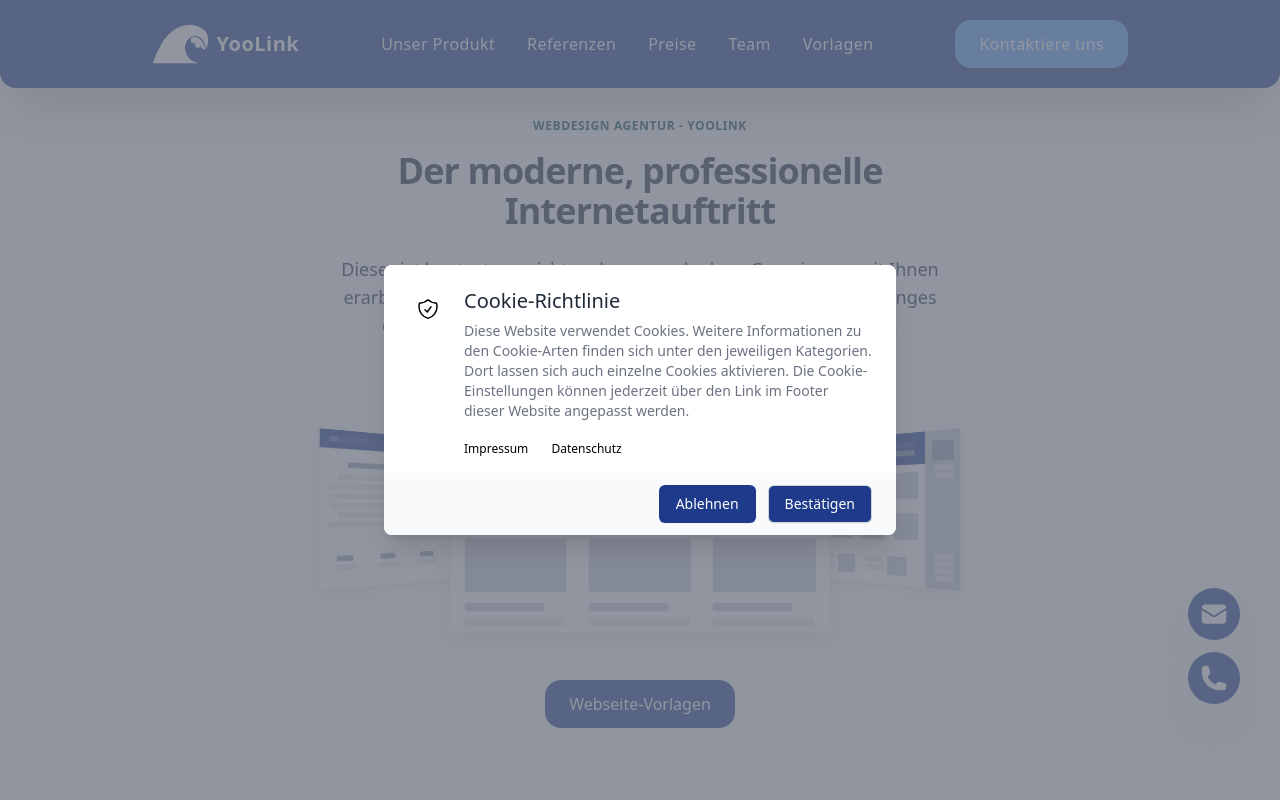
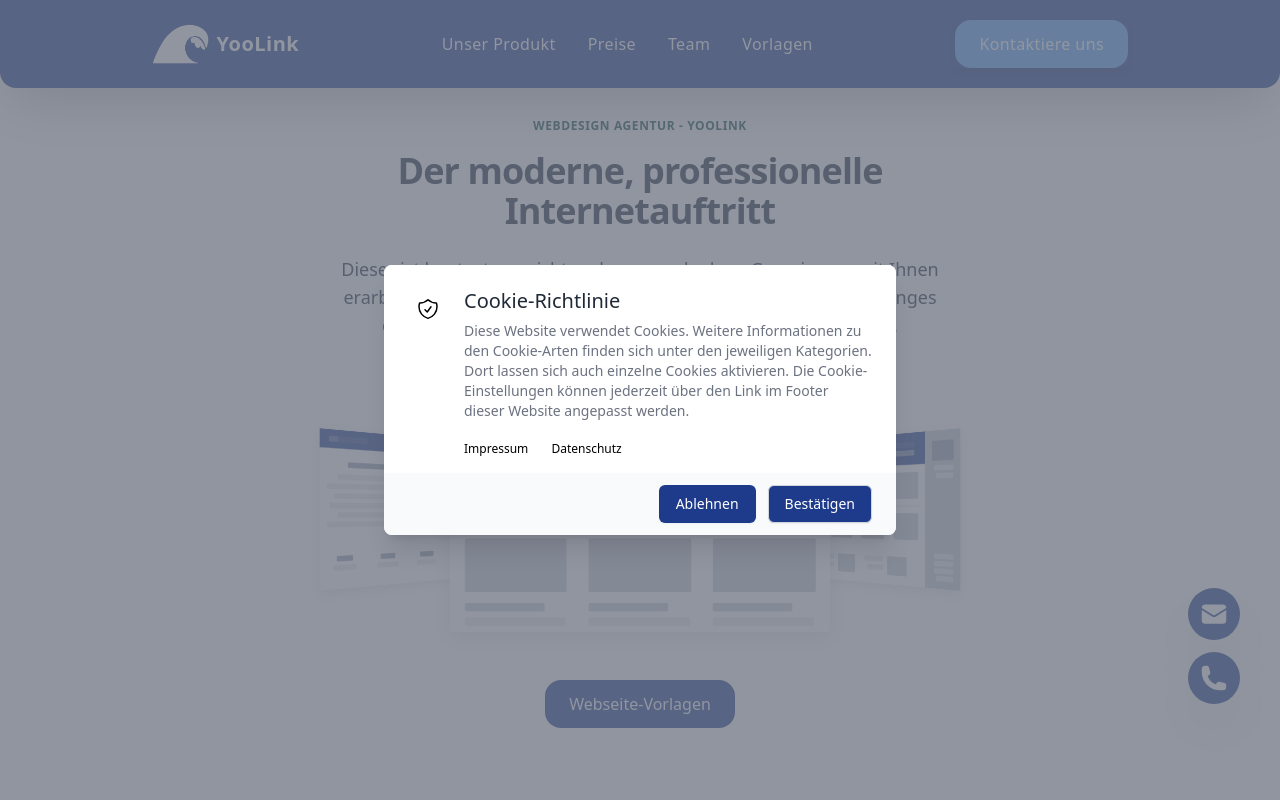
Before and after one commit to SirMelo01/YooLink, a Django app: template yoolink/templates/pages/home.html in a window 1280 px wide. Run offline with Django 4.2, Linux system fonts and the light colour scheme; the template is opened without the code that fills it, so the values that code supplies are empty; style sheets or scripts are compiled from the project's sources; some libraries are stand-ins or nearby versions.

Commit message:
links fix

```diff
--- a/yoolink/templates/base.html
+++ b/yoolink/templates/base.html
@@ -48,31 +48,33 @@
           </a>
           <ul class="hidden items-center space-x-8 lg:flex">
             <li>
-              <a href="/" aria-label="Our product" title="Our product"
+              <a href="{% url 'home' %}#linkDesign" aria-label="Produkt" title="Produkt"
                 class="font-medium tracking-wide text-white transition-colors duration-200 hover:text-deep-purple-accent-400">
                 Unser Produkt
               </a>
             </li>
+            <!--
             <li>
-              <a href="/" aria-label="Our product" title="Our product"
+              <a href="/" aria-label="Referenzen" title="Referenzen"
                 class="font-medium tracking-wide text-white transition-colors duration-200 hover:text-deep-purple-accent-400">
                 Referenzen
               </a>
             </li>
+            -->
             <li>
-              <a href="/" aria-label="Product pricing" title="Product pricing"
+              <a href="{% url 'home' %}#linkPreise" aria-label="Preise" title="Preise"
                 class="font-medium tracking-wide text-white transition-colors duration-200 hover:text-deep-purple-accent-400">
                 Preise
               </a>
             </li>
             <li>
-              <a href="/" aria-label="About us" title="About us"
+              <a href="{% url 'home' %}#linkTeam" aria-label="Team" title="Team"
                 class="font-medium tracking-wide text-white transition-colors duration-200 hover:text-deep-purple-accent-400">
                 Team
               </a>
             </li>
             <li>
-              <a href="{% url 'designtemplates:designtemplates' %}" aria-label="About us" title="About us"
+              <a href="{% url 'designtemplates:designtemplates' %}" aria-label="Vorlagen" title="Vorlagen"
                 class="font-medium tracking-wide text-white transition-colors duration-200 hover:text-deep-purple-accent-400">
                 Vorlagen
               </a>
@@ -124,31 +126,33 @@
                 <nav>
                   <ul class="space-y-4">
                     <li>
-                      <a href="/" aria-label="Our product" title="Our product"
+                      <a href="{% url 'home' %}#linkDesign" aria-label="Produkt" title="Produkt"
                         class="font-medium tracking-wide text-gray-700 transition-colors duration-200 hover:text-deep-purple-accent-400">
                         Unser Produkt
                       </a>
                     </li>
+                    <!--
                     <li>
-                      <a href="/" aria-label="Our product" title="Our product"
+                      <a href="/" aria-label="Referenzen" title="Referenzen"
                         class="font-medium tracking-wide text-gray-700 transition-colors duration-200 hover:text-deep-purple-accent-400">
                         Referenzen
                       </a>
                     </li>
+                    -->
                     <li>
-                      <a href="/" aria-label="Product pricing" title="Product pricing"
+                      <a href="{% url 'home' %}#linkPreise" aria-label="Preise" title="Preise"
                         class="font-medium tracking-wide text-gray-700 transition-colors duration-200 hover:text-deep-purple-accent-400">
                         Preise
                       </a>
                     </li>
                     <li>
-                      <a href="/" aria-label="About us" title="About us"
+                      <a href="{% url 'home' %}#linkTeam" aria-label="Team" title="Team"
                         class="font-medium tracking-wide text-gray-700 transition-colors duration-200 hover:text-deep-purple-accent-400">
                         Team
                       </a>
                     </li>
                     <li>
-                      <a href="{% url 'designtemplates:designtemplates' %}" aria-label="About us" title="About us"
+                      <a href="{% url 'designtemplates:designtemplates' %}" aria-label="Vorlagen" title="Vorlagen"
                         class="font-medium tracking-wide text-gray-700 transition-colors duration-200 hover:text-deep-purple-accent-400">
                         Vorlagen
                       </a>
--- a/yoolink/templates/designs/handwerksbetrieb.html
+++ b/yoolink/templates/designs/handwerksbetrieb.html
@@ -17,7 +17,7 @@
 <body class="bg-white">
   <!--Zurück Button-->
   <div class=" block fixed z-50 bottom-10 md:bottom-25 right-10 bg-blue-900 rounded-full shadow-2xl p-5 md:p-7">
-    <a href="{% url 'home' %}">
+    <a href="{% url 'designtemplates:designtemplates' %}">
       <svg xmlns="http://www.w3.org/2000/svg" viewBox="0 0 20 20" fill="white" class=" w-7 h-7 md:w-8 md:h-8">
        <path fill-rule="evenodd" d="M7.793 2.232a.75.75 0 01-.025 1.06L3.622 7.25h10.003a5.375 5.375 0 010 10.75H10.75a.75.75 0 010-1.5h2.875a3.875 3.875 0 000-7.75H3.622l4.146 3.957a.75.75 0 01-1.036 1.085l-5.5-5.25a.75.75 0 010-1.085l5.5-5.25a.75.75 0 011.06.025z" clip-rule="evenodd" />
       </svg>
--- a/yoolink/templates/designs/portfolio.html
+++ b/yoolink/templates/designs/portfolio.html
@@ -32,7 +32,7 @@
 </style>
   <!--Zurück Button-->
     <div class=" block fixed z-50 bottom-10 md:bottom-25 right-10 bg-blue-900 rounded-full shadow-2xl p-5 md:p-7">
-        <a href="{% url 'home' %}">
+      <a href="{% url 'designtemplates:designtemplates' %}">
           <svg xmlns="http://www.w3.org/2000/svg" viewBox="0 0 20 20" fill="white" class=" w-7 h-7 md:w-8 md:h-8">
            <path fill-rule="evenodd" d="M7.793 2.232a.75.75 0 01-.025 1.06L3.622 7.25h10.003a5.375 5.375 0 010 10.75H10.75a.75.75 0 010-1.5h2.875a3.875 3.875 0 000-7.75H3.622l4.146 3.957a.75.75 0 01-1.036 1.085l-5.5-5.25a.75.75 0 010-1.085l5.5-5.25a.75.75 0 011.06.025z" clip-rule="evenodd" />
           </svg>
--- a/yoolink/templates/pages/home.html
+++ b/yoolink/templates/pages/home.html
@@ -106,7 +106,7 @@
 
   <!--ResponsiveDesign Beginn-->
   {% block ResponsiveDesign %}
-  <section class="bg-blue-100">
+  <section class="bg-blue-100" id="linkDesign">
     <div class="flex flex-col justify-between max-w-xl px-4 mx-auto lg:pt-16 lg:flex-row md:px-8 lg:max-w-screen-xl">
       <div class="pt-14 mb-5 lg:mb-0 lg:pt-32 lg:max-w-lg lg:pr-1 xl:ml-10">
         <div class="w-6xl mb-5">
@@ -235,7 +235,7 @@
   {% block Pricing %}
 
 
-  <section class="bg-blue-100">
+  <section class="bg-blue-100" id="linkPreise">
     <div class="px-4 py-16 mx-auto sm:max-w-xl md:max-w-full lg:max-w-screen-xl md:px-24 lg:px-8 lg:py-20">
       <div class="max-w-xl mb-10 md:mx-auto sm:text-center lg:max-w-2xl md:mb-12">
         <div>
@@ -340,7 +340,7 @@
 
   <!--Team Beginn-->
   {% block Team %}
-  <section class="bg-blue-100">
+  <section class="bg-blue-100" id="linkTeam">
     <div class="px-4 py-16 mx-auto sm:max-w-xl md:max-w-full lg:max-w-screen-xl md:px-24 lg:px-8 lg:py-20">
       <div class="mx-auto mb-10 lg:max-w-xl sm:text-center">
         <p class="inline-block px-3 py-px mb-4 text-xs font-semibold tracking-wider text-teal-900 uppercase rounded-full bg-teal-accent-400">
```
